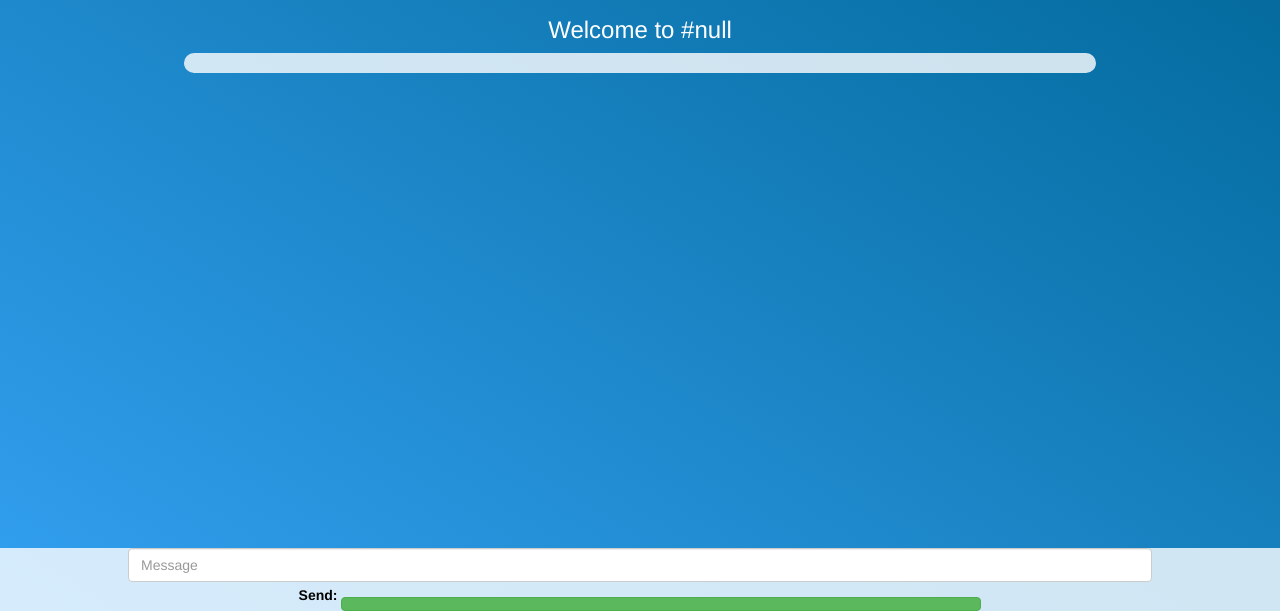
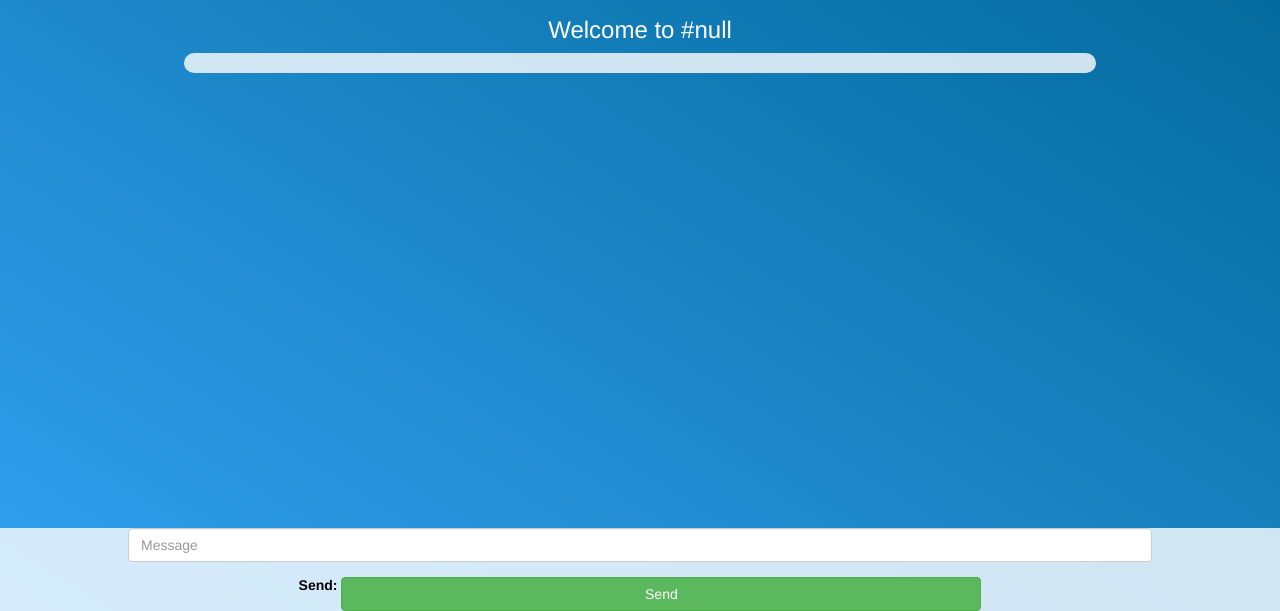
Before and after one commit to hamzah-sajid-code/Kwitter-Social-Media-1.2, a plain HTML site: page kwitter_page.html in a window 1280 px wide. Shown: the part 189-800 px from the top of the page. Drawn offline with nearby package versions, Linux system fonts and the light colour scheme; no server answers; a web font is replaced by a local one.

Commit message:
Update kwitter_page.html

```diff
--- a/kwitter_page.html
+++ b/kwitter_page.html
@@ -39,7 +39,7 @@
 		<div class="input_div_message_page">
 			<input type="text" id="msg" class="form-control" placeholder="Message">
 			<label>Send:</label>
-			<button class="btn btn-success" onclick="send()" type="submit" value="Send">
+			<button class="btn btn-success" onclick="send()" type="submit">Send</button>
 		</div>
 	</center>
 	<script src="https://www.gstatic.com/firebasejs/8.3.0/firebase-app.js"></script>
```
